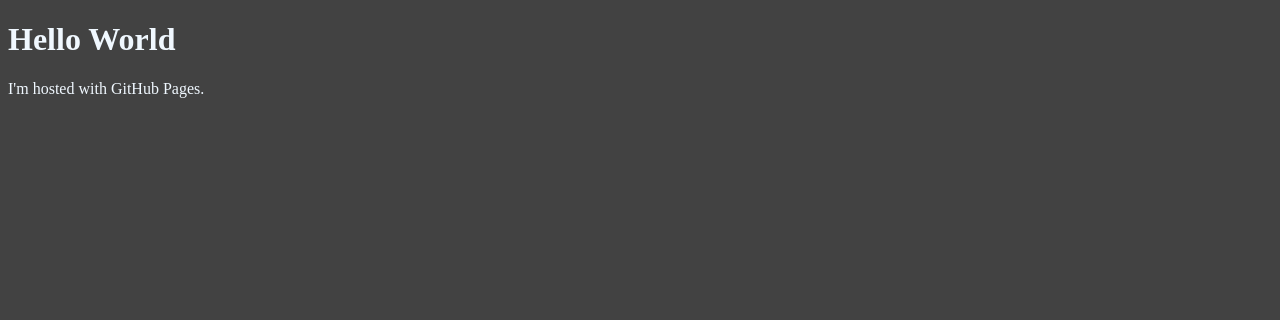
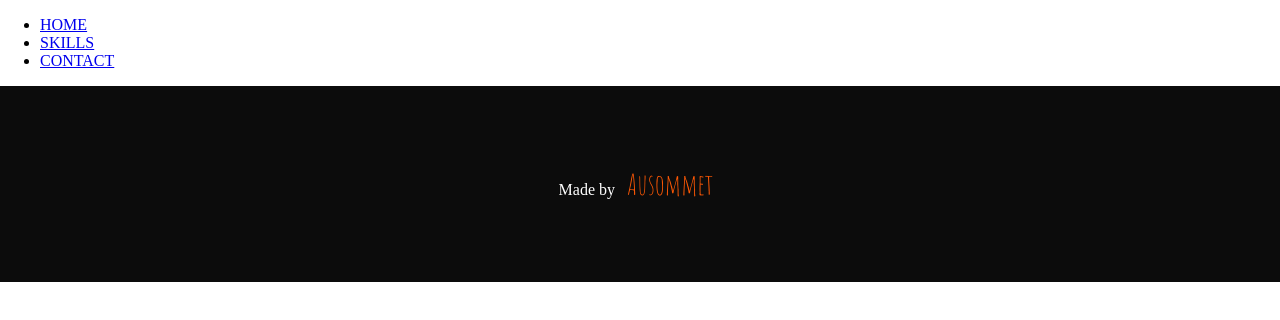
Before and after one commit to Ausommet/ausommet.github.io, a plain HTML site: page index.html in a window 1280 px wide. Drawn offline with Linux system fonts and the light colour scheme.

Commit message:
Footer Completed & Styled

```diff
--- a/index.html
+++ b/index.html
@@ -1,12 +1,25 @@
 <!DOCTYPE html>
 <html lang="en">
     <head>
-        <title> Hehe</title>
+        <title>Au.Sommet</title>
         <link rel="stylesheet" href="styles.css">
         <meta content="text/html; charset=utf-8" />
     </head>
 <body>
-<h1>Hello World</h1>
-<p>I'm hosted with GitHub Pages.</p>
+<div class="header-wrap">
+    <div class="left"></div>
+    <nav id="site-navigation">
+        <div class="menu-wrap">
+            <ul id ="main-menu" class="menu">
+                <li><a href="/home">HOME</a></li>
+                <li><a href="/skills">SKILLS</a></li>
+                <li><a href="/contact">CONTACT</a></li>
+            </ul>
+        </div>
+    </nav>
+</div>
+<footer>
+  <span>Made by <a href="https://github.com/Ausommet" class="Create">Ausommet</a></span>
+</footer>
 </body>
 </html>
--- a/styles.css
+++ b/styles.css
@@ -1,4 +1,28 @@
-body {
-    color: aliceblue;
-    background-color: #424242;
+@import url('https://fonts.googleapis.com/css2?family=Amatic+SC&display=swap');
+html, body
+{
+    margin: 0px;
 }
+
+header, footer
+{
+    margin: 0 auto;
+	padding: 5em 3em;
+	text-align: center;
+    background: #0c0c0c;
+}
+
+footer span
+{
+  color: #FFFFFF;
+}
+footer span a {
+    color: #fd5805;
+    text-decoration: none;
+    font-family: 'Amatic SC', cursive;
+    font-size: 180%;
+}
+
+.Create {
+    padding: .28em;
+}
```
